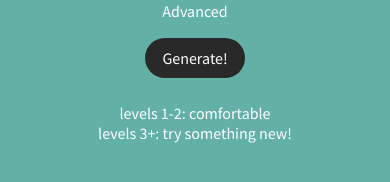
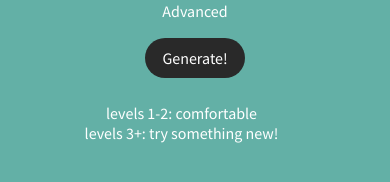
Before and after one commit to StephenChou/Surprisify-Playlist-Generator, a Flask app: template templates/generate_playlist.html in a window 390 px wide; the page is wider, and only the part inside the window is pictured. Shown: the part 306-488 px from the top of that part. Run offline with Flask 2, Linux system fonts and the light colour scheme; the template is opened without the code that fills it, so the values that code supplies are empty.

Commit message:
minor description css change levels page

```diff
--- a/static/levels.css
+++ b/static/levels.css
@@ -240,6 +240,7 @@ html, body {
 		font-size;
 		color: white;
 		padding-top: 1vh;
+		width;
 
 		opacity:0;
 		animation-name: fadein;
@@ -697,7 +698,9 @@ animation-duration: 2s;*/
 		width: 30vh;
 	}
 
-
+	#description {
+		width: 70vw;
+	}
 
 
 }
```
